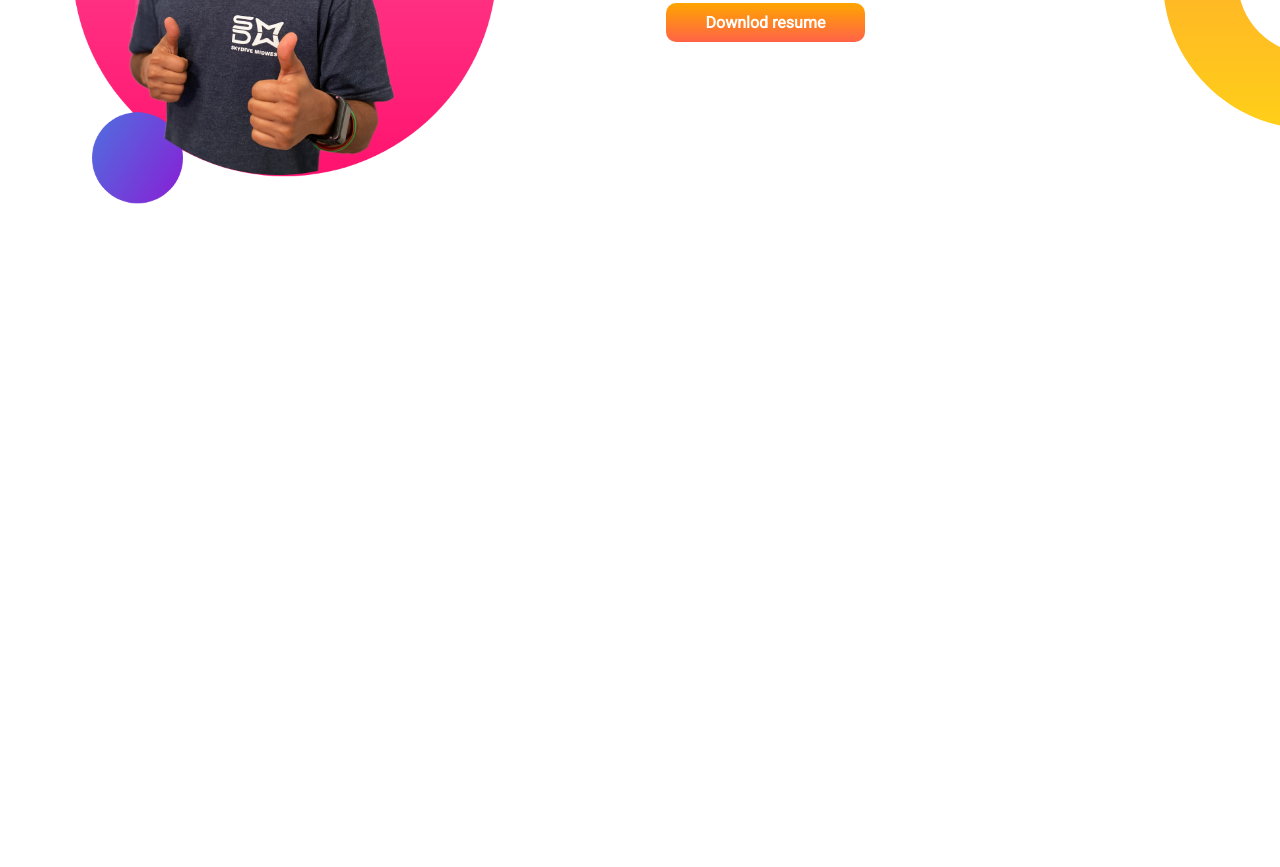
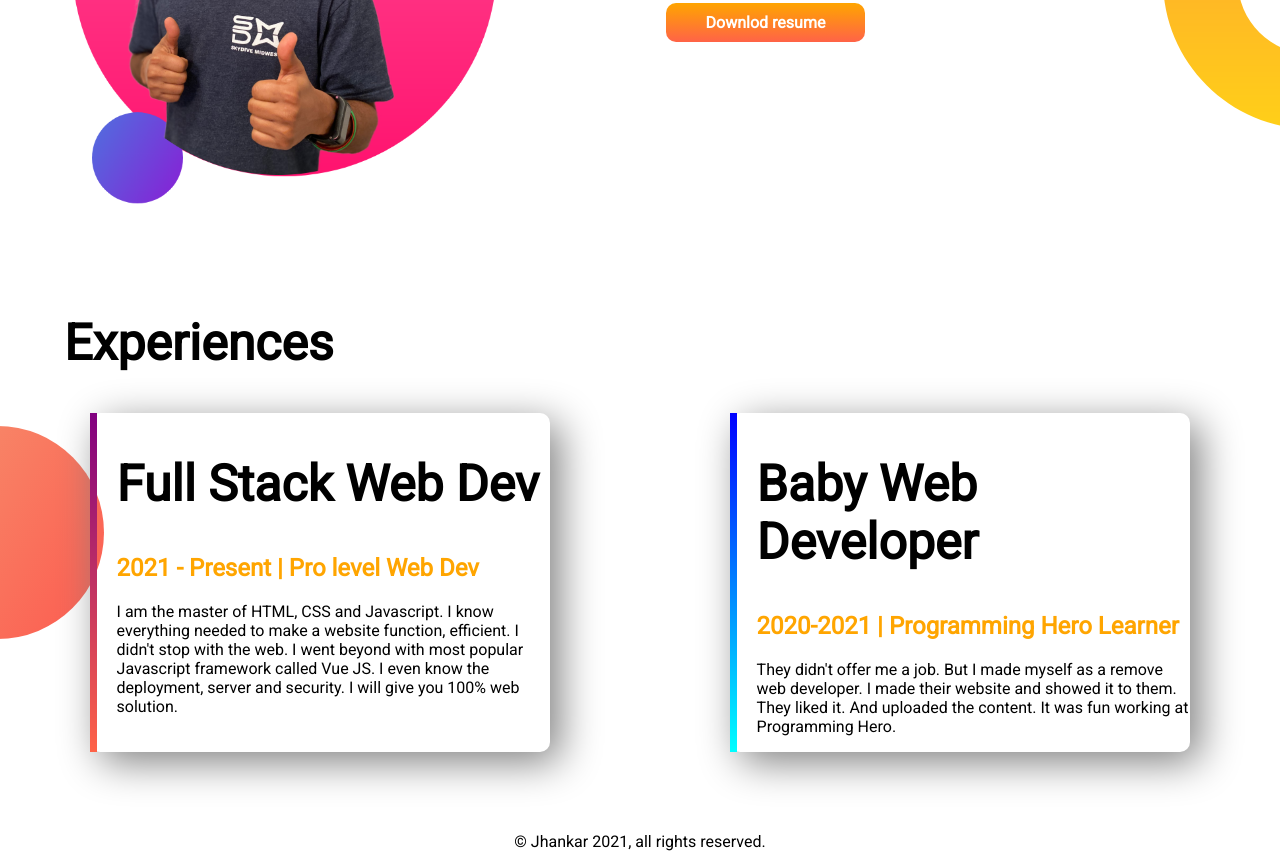
Before and after one commit to saifursabbir/dev-portfoli, a plain HTML site: page index.html in a window 1280 px wide. Shown: the part 877-1744 px from the top of the page. Before the commit the page ends 1191 px from the top, so only its background shows below. Drawn offline with Linux system fonts and the light colour scheme.

Commit message:
added end

```diff
--- a/index.html
+++ b/index.html
@@ -13,7 +13,7 @@
 </head>
 
 <body>
-    <section class="top-bannner">
+    <section class="top-bannner flexible-container">
         <div class="half-width">
             <h1>Welcome To</h1>
             <h1><span class="orange-color">Saifur Sabbir</span> World</h1>
@@ -27,7 +27,7 @@
             <img src="images/jhankar.png" alt="">
         </div>
     </section>
-    <section class="big-dream">
+    <section class="big-dream flexible-container">
         <div class="half-width">
             <img src="images/jhankar2.png" alt="">
         </div>
@@ -39,6 +39,33 @@
             <a class="link-button" target="_blank" href="https://www.facebook.com/">Downlod resume</a>
         </div>
     </section>
+    <section class="Experiences-area">
+        <h1 class="EX-D">Experiences</h1>
+        <div class="flexible-container">
+            <div id="full-stack-web" class="experiences-item">
+                <h1>Full Stack Web Dev</h1>
+                <h2 class="orange-color">2021 - Present | Pro level Web Dev</h2>
+                <p>I am the master of HTML, CSS and Javascript. I know everything needed to make a website function,
+                    efficient. I didn't
+                    stop with the web. I went beyond with most popular Javascript framework called Vue JS. I even know
+                    the
+                    deployment,
+                    server and security. I will give you 100% web solution.</p>
+            </div>
+            <div id="baby-web" class="experiences-item">
+                <h1>Baby Web Developer</h1>
+                <h2 class="orange-color">2020-2021 | Programming Hero Learner</h2>
+                <p>They didn't offer me a job. But I made myself as a remove web developer. I made their website and
+                    showed
+                    it to them.
+                    They liked it. And uploaded the content. It was fun working at Programming Hero.
+                </p>
+            </div>
+        </div>
+    </section>
+    <footer>
+        <p>© Jhankar 2021, all rights reserved.</p>
+    </footer>
 </body>
 
 </html>
--- a/style.css
+++ b/style.css
@@ -12,7 +12,7 @@ h1 {
     color: orange;
 }
 
-section {
+.flexible-container {
     display: flex;
     margin-bottom: 80px;
 }
@@ -45,3 +45,38 @@ section {
     background-repeat: no-repeat;
     background-position: right;
 }
+
+.EX-D {
+    padding-left: 5%;
+}
+
+.Experiences-area {
+    background-image: url(IMAGES/exp-bg.png);
+    background-repeat: no-repeat;
+    background-position: left;
+}
+
+.experiences-item {
+    width: 70%;
+    margin-left: 7%;
+    margin-right: 7%;
+    padding-left: 20px;
+    border-radius: 10px;
+    box-shadow: 10px 10px 40px gray;
+}
+
+#full-stack-web {
+    border-left: 7px solid;
+    border-image: linear-gradient(purple, tomato);
+    border-image-slice: 1;
+}
+
+#baby-web {
+    border-left: 7px solid;
+    border-image: linear-gradient(blue, cyan);
+    border-image-slice: 1;
+}
+
+footer p {
+    text-align: center;
+}
```
